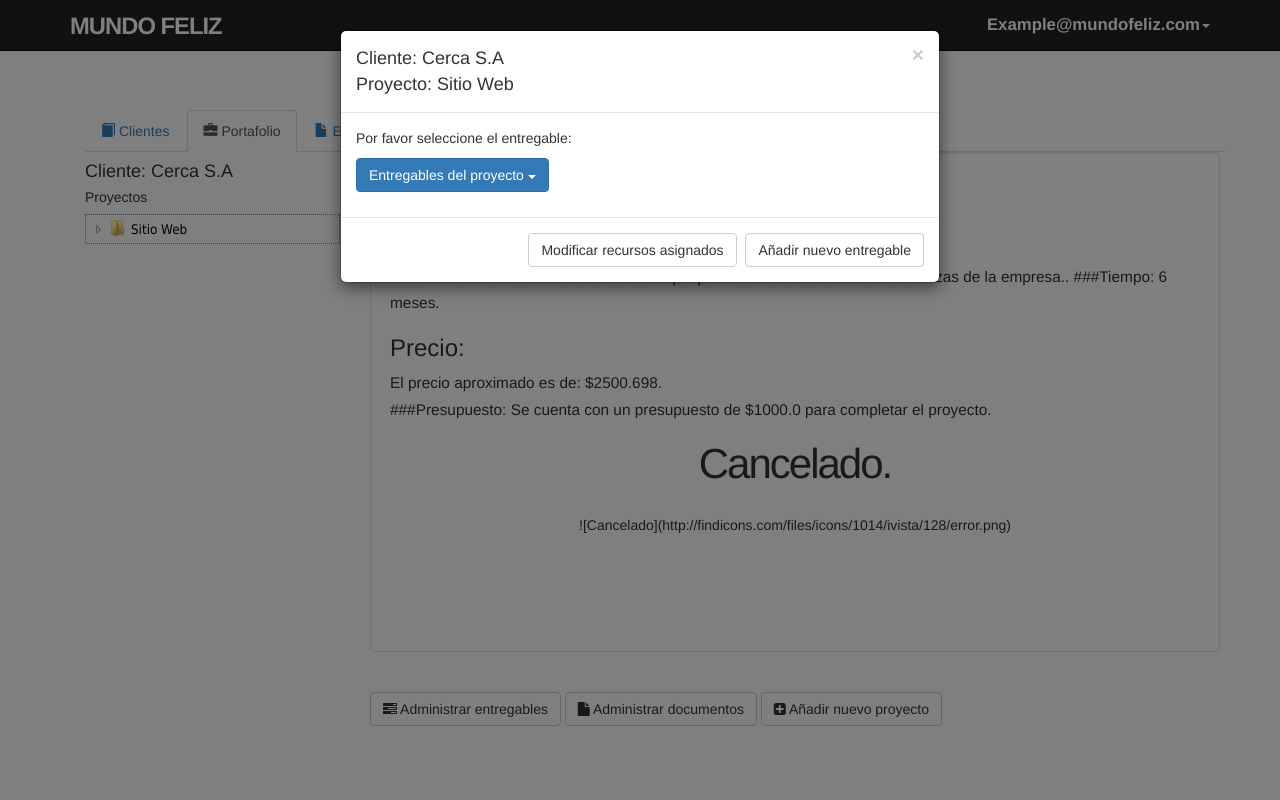
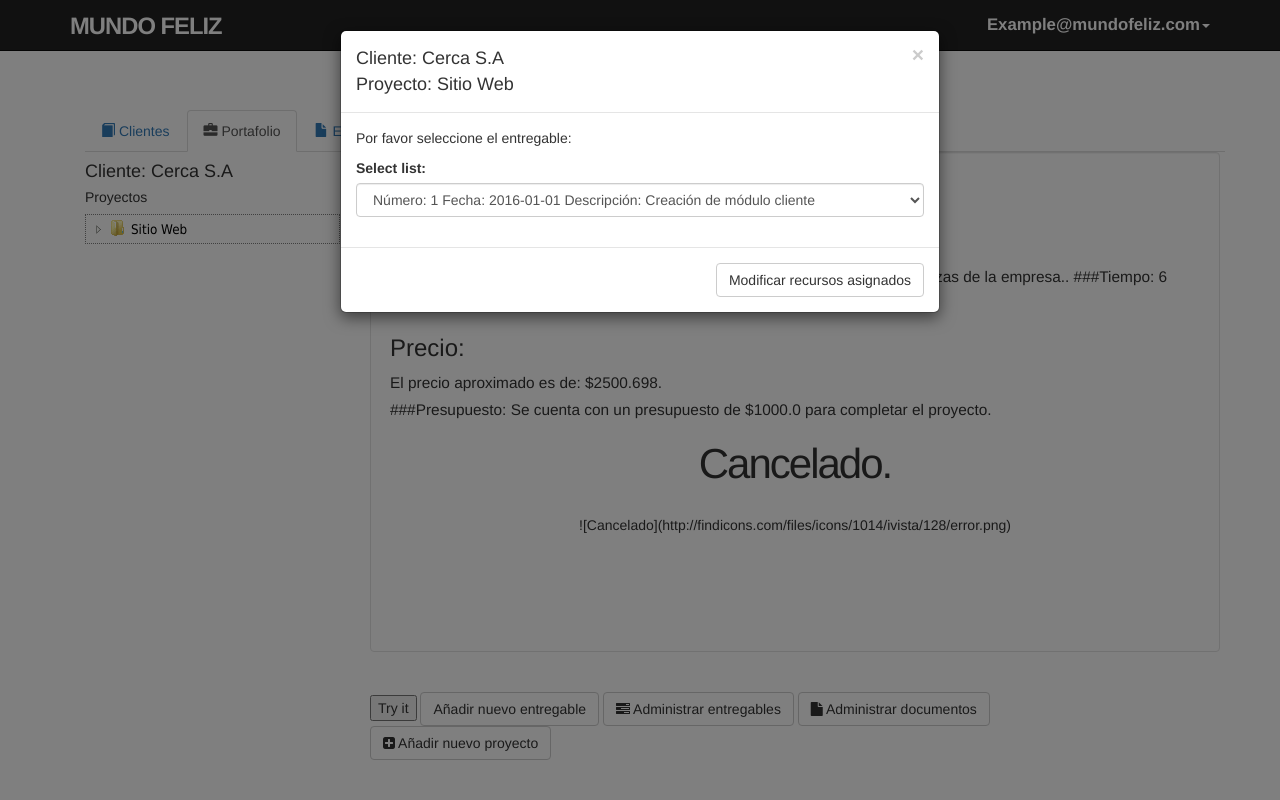
Before and after one commit to aivaco/Proyecto-Mundo-Feliz, a Rails app: the page made by app/controllers/documento_controller.rb in a window 1280 px wide, after a click on "Administrar entregables". Run offline with Rails 7, Linux system fonts and the light colour scheme; a user stored in the database is signed in; data comes from the database, SQL or seed files in the repository; data that the repository does not hold is empty; style sheets or scripts are compiled from the project's sources; parts of the project's set-up code (start-up, migrations or seed data) failed here and were passed over; some libraries are stand-ins or nearby versions.

Commit message:
Nuevo entregable funcionando

```diff
--- /dev/null
+++ b/app/assets/javascripts/administrarEntregables.js
@@ -0,0 +1,11 @@
+function myFunction() {
+    alert("I am an alert box!");
+}
+
+var viewModel = function(){
+    var self = this;
+
+    self.clickTest = function(){
+        alert("I've been clicked!");
+    }
+};
--- a/app/controllers/documento_controller.rb
+++ b/app/controllers/documento_controller.rb
@@ -7,5 +7,31 @@ class DocumentoController < ApplicationController
         @id = params[:id_cliente]
     end
 
+    def nuevoEntregable
+        idProyecto= params[:agregarNuevoEntregable][:id].to_i
+        descripcionEntregable = params[:agregarNuevoEntregable][:descripcion].to_s
+        @proyecto = Proyecto.find(idProyecto)
+        if @ultimoEntregable = Entregable.where("proyecto_id == :id", {id: @proyecto.id}).last
+            numeroEntregable = @ultimoEntregable.numero
+            @entregable = Entregable.new(:numero => numeroEntregable+1, :fechaEnt => Date.new(params[:range][:"start_date(1i)"].to_i,params[:range][:"start_date(2i)"].to_i,params[:range][:"start_date(3i)"].to_i), :descripcion => descripcionEntregable, :proyecto_id => idProyecto)
+            if @entregable.save
+                flash[:info] = "Nuevo entregable creado al proyecto actual."
+                redirect_to :back
+            else
+               flash.now[:danger] = 'Ocurrió un eror.'
+               redirect_to :back
+            end
+        else
+            @entregable = Entregable.new(:numero => 1, :fechaEnt => Date.new(params[:range][:"start_date(1i)"].to_i,params[:range][:"start_date(2i)"].to_i,params[:range][:"start_date(3i)"].to_i), :descripcion => descripcionEntregable, :proyecto_id => idProyecto)
+            if @entregable.save
+                flash[:info] = "Nuevo entregable creado al proyecto actual."
+                redirect_to :back
+            else
+               flash.now[:danger] = 'Ocurrió un eror.'
+               redirect_to :back
+            end
+        end
+    end
+
 
 end
--- a/app/views/documento/show.html.erb
+++ b/app/views/documento/show.html.erb
@@ -2,6 +2,7 @@
 <%= render 'layouts/menus/menu_tabs' %>
 <!--Incluye a los archivos de js para el menú-->
 <%= javascript_include_tag "easytree"%>
+<%= javascript_include_tag('administrarEntregables.js') %>
 <!--Obtiene al cliente del cual se desean mostrar sus proyectos-->
 <% @cliente = Cliente.find(@id)%>
 <!--Obtiene el portafolio del cliente-->
@@ -72,12 +73,14 @@
    </span>
       <br>
    <!--Botones con las distintas acciones-->
+   <button onclick="myFunction()">Try it</button>
 
    <!--Empieza código para Editar entregables-->
    <% @hojas = Hoja.find(@documento.proyecto_id) %>
    <% @proyectos = Proyecto.where("hoja_id == :id", {id: @hojas.id}).first %>
    <% @entregables = Entregable.where("proyecto_id == :id", {id: @proyectos.id}).all %>
    <!--Botón de Editar entregables-->
+   <button type="button" class="btn btn-default btn" data-toggle="modal" data-target="#editarEntregablesNuevoEntregablemodal">Añadir nuevo entregable</button>
    <button type="button" class="btn btn-default" data-toggle="modal" data-target="#editarEntregablesmodal"> <i class="fa fa-tasks"></i> Administrar entregables</button>
    <!-- Popup de editarEntregables -->
    <!-- Modal -->
@@ -92,72 +95,60 @@
          <div class="modal-body">
            <head> Por favor seleccione el entregable: </head>
            <p>
-             <div class="dropdown">
-             <button class="btn btn-primary dropdown-toggle" type="button" data-toggle="dropdown">Entregables del proyecto
-               <span class="caret"></span></button>
-               <ul class="dropdown-menu">
-                  <% @entregables.each do |entregable|%>
-                     <li><a href="#"> Número: <%= entregable.numero %> Fecha: <%= entregable.fechaEnt %></a></li>
+             <div class="form-group">
+              <label for="sel1">Select list:</label>
+              <select class="form-control" id="sel1">
+                 <% @entregables.each do |entregable|%>
+                     <option> Número: <%= entregable.numero %> Fecha: <%= entregable.fechaEnt %>  Descripción: <%= entregable.descripcion %></option>
                   <%end%>
-               </ul>
+              </select>
             </div>
            </p>
          </div>
          <div class="modal-footer">
            <button type="button" class="btn btn-default btn" data-toggle="modal" data-target="#editarEntregablesRecursomodal">Modificar recursos asignados</button>
-           <button type="button" class="btn btn-default btn" data-toggle="modal" data-target="#editarEntregablesNuevoEntregablemodal">Añadir nuevo entregable</button>
+
          </div>
        </div>
 
      </div>
    </div>
 
-   <!-- Popup de editarEntregableRecurso -->
+   <!-- Popup de editarEntregableNuevoEntregable -->
    <!-- Modal -->
-   <div id="editarEntregablesRecursomodal" class="modal fade" role="dialog">
-     <div class="modal-dialog modal-sm">
+   <div id="editarEntregablesNuevoEntregablemodal" class="modal fade" role="dialog">
+     <div class="modal-dialog">
 
        <!-- Modal content-->
        <div class="modal-content">
          <div class="modal-header">
            <button type="button" class="close" data-dismiss="modal">&times;</button>
-           <h4 class="modal-title">Recursos</h4>
+           <h4 class="modal-title">Cliente: <%= @cliente.nombreEmp %> <br> Proyecto: <%= @documento.titulo %> </br> Añadir nuevo entregable</h4>
          </div>
          <div class="modal-body">
-           <head> Descripción </head>
-           <p>Some text in the modal.</p>
+           <p>
+            <div class="input-group">
+                <%= form_for(:agregarNuevoEntregable, url: nuevoEntregable_path, html: {class: 'navbar-form navbar-right'} ) do |f| %>
+                    <p> Descripción </p>
+                    <%= f.text_field :descripcion, placeholder: 'Descripción' %>
+                    <%= f.hidden_field :id, :value => @proyectos.id %>
+                    <p> Fecha de Entrega: </p>
+                    <%= date_select('range', 'start_date', :order => [:day, :month, :year])%>
+                    <span class="input-group-btn">
+                        <%= f.submit "Aceptar", class: "btn btn-default" %>
+                    </span>
+            <%end%>
+            </div>
+           </p>
          </div>
          <div class="modal-footer">
-           <button type="button" class="btn btn-success" data-dismiss="modal">Aceptar</button>
-       </div>
-
-       </div>
-     </div>
-   </div>
-
-   <!-- Popup de editarEntregableNuevoEntregable -->
-   <!-- Modal -->
-   <div id="editarEntregablesNuevoEntregablemodal" class="modal fade" role="dialog">
-     <div class="modal-dialog modal-sm">
-
-       <!-- Modal content-->
-       <div class="modal-content">
-         <div class="modal-header">
-           <button type="button" class="close" data-dismiss="modal">&times;</button>
-           <h4 class="modal-title">Añadir nuevo entregable</h4>
-         </div>
-         <div class="modal-body">
-           <head> Descripción </head>
-           <p>Some text in the modal.</p>
-         </div>
-         <div class="modal-footer">
-           <button type="button" class="btn btn-success" data-dismiss="modal">Aceptar</button>
        </div>
 
      </div>
    </div>
    </div>
    <!--Termina código para Editar entregables-->
+
    <%= link_to "callto://mundoFeliz",  id: "sign_in" do %>
    <div class="btn btn-default">
       <i class="fa fa-file"></i>  Administrar documentos
--- a/config/initializers/assets.rb
+++ b/config/initializers/assets.rb
@@ -10,3 +10,4 @@ Rails.application.config.assets.version = '1.0'
 # application.js, application.css, and all non-JS/CSS in app/assets folder are already added.
 # Rails.application.config.assets.precompile += %w( search.js )
  Rails.application.config.assets.precompile += %w( easytree.js )
+ Rails.application.config.assets.precompile += %w( administrarEntregables.js )
--- a/config/routes.rb
+++ b/config/routes.rb
@@ -10,6 +10,7 @@ Rails.application.routes.draw do
 
   get 'password_resets/new'
   get 'password_resets/edit'
+  post 'nuevoEntregable' => 'documento#nuevoEntregable'
 
 =begin
 
```
